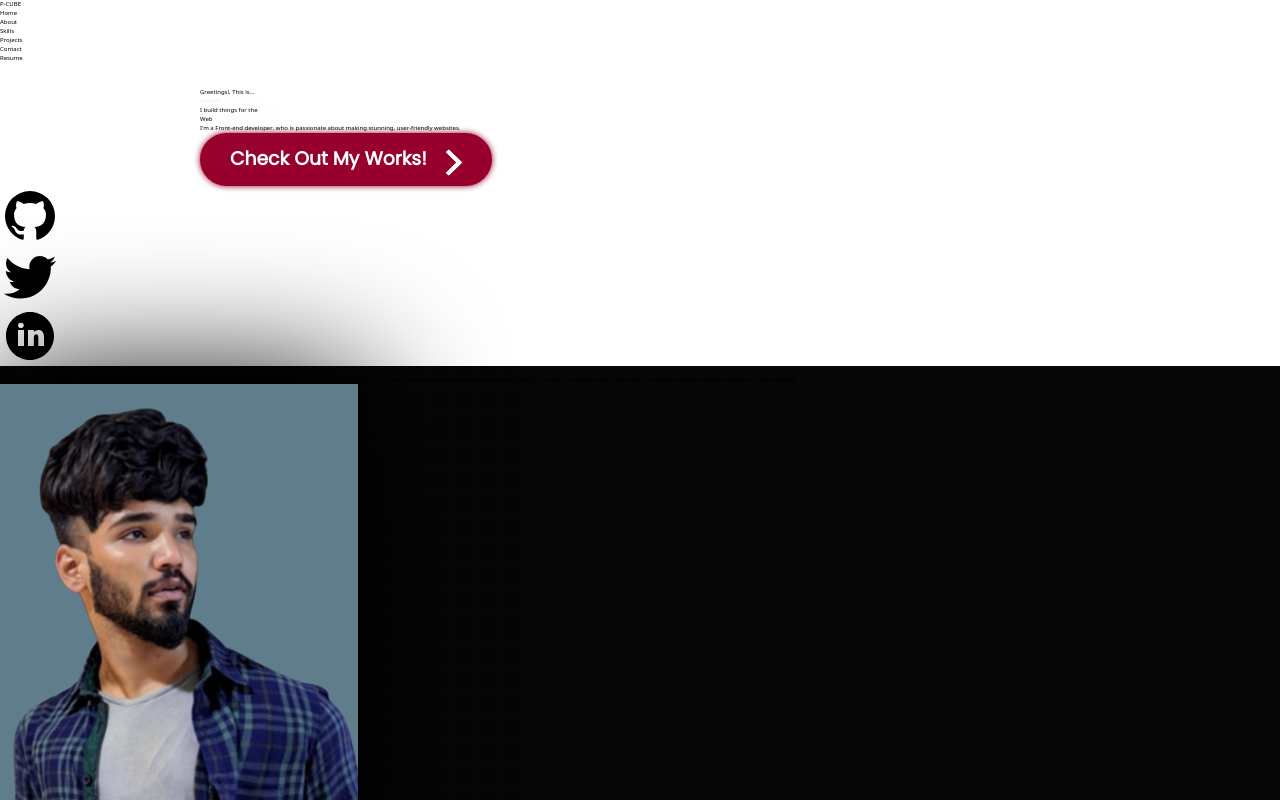
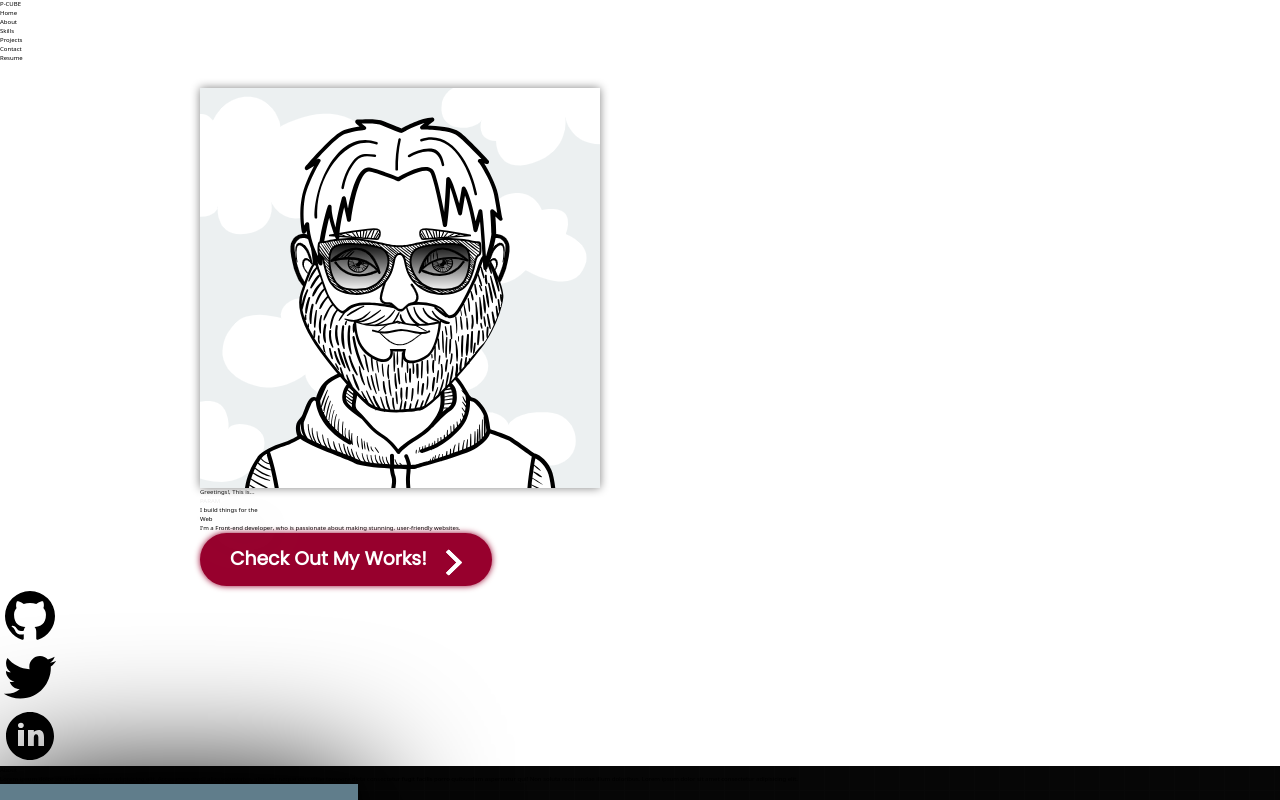
Before and after one commit to ParamPragyan/Portfolio, a React (Vite) app: page / in a window 1280 px wide. Shown: the top 800 px of the page. Built offline with nearby package versions, Linux system fonts and the light colour scheme; a web font is replaced by a local one.

Commit message:
minor changes

```diff
--- a/src/Sections/Home/Home.jsx
+++ b/src/Sections/Home/Home.jsx
@@ -19,11 +19,15 @@ const Home = () => {
         </div>
 
         <div>
-          {/* <div className="profile-img p-5 flex items-center justify-center">
+          <div className="hidden max-md:flex profile-img p-8 items-center justify-center">
             <div className="w-80 drop-skills">
-              <img className="w-80 rounded-full drop-profile-image" src={avt} alt="" />
+              <img
+                className="w-80 rounded-full drop-profile-image"
+                src={avt}
+                alt=""
+              />
             </div>
-          </div> */}
+          </div>
           <div className="greetings max-lg:flex max-lg:justify-center max-lg:text-5xl font-[C-G-32] text-[2rem] text-[#d8d8d8] ">
             Greetings!, This is...
           </div>
--- a/src/Sections/Projects/ProjectGrid.jsx
+++ b/src/Sections/Projects/ProjectGrid.jsx
@@ -50,7 +50,7 @@ const ProjectGrid = () => {
               </div>
             </div>
           </div>
-          <div className=" hidden group-hover:block translate-y-[-3rem] flex-row item-center justify-center  text-2xl font-[N-B-1] text-[#fff]">
+          <div className=" hidden .group-hover:block translate-y-[-3rem] flex-row item-center justify-center  text-2xl font-[N-B-1] text-[#fff]">
             <div className="w-fit p-3 flex bg-[#000000] flex-row item-center justify-center gap-3 text-2xl font-[N-B-1] text-[#fff]">
               <h2>Technology Used:</h2>
               {project.skills.map((skill) => (
```
